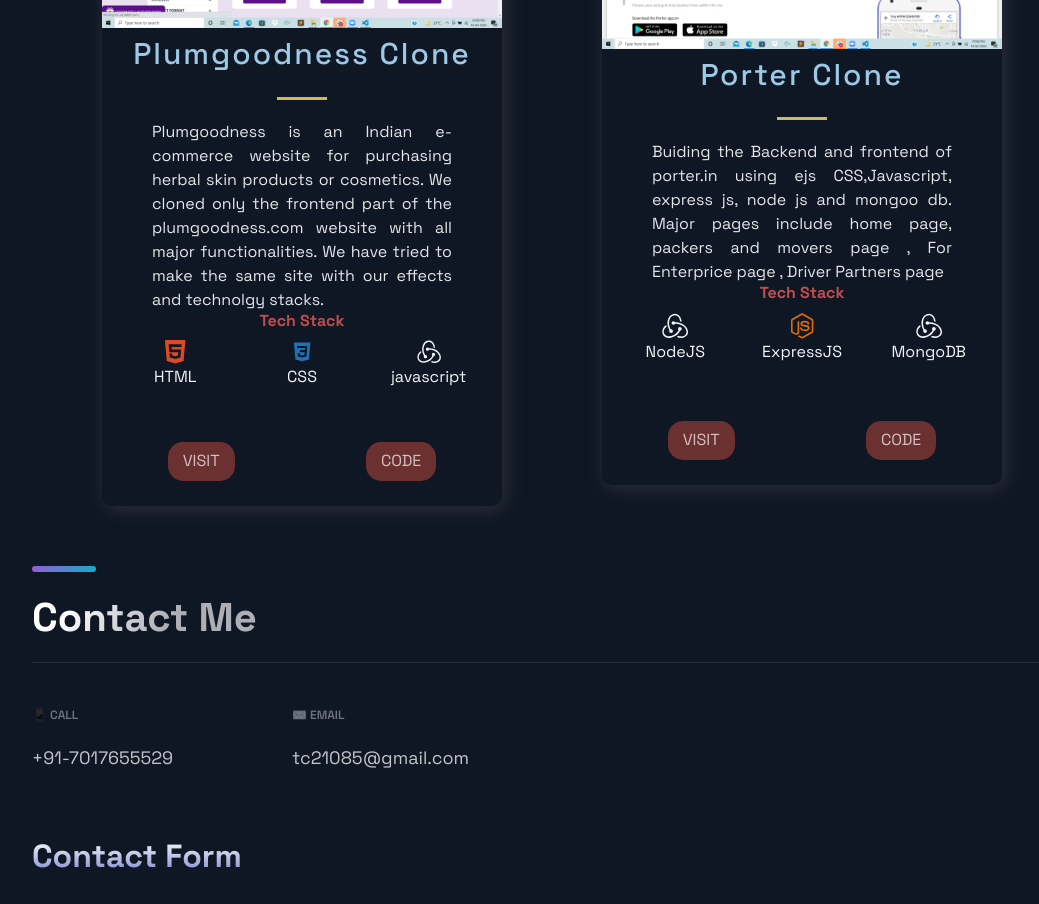
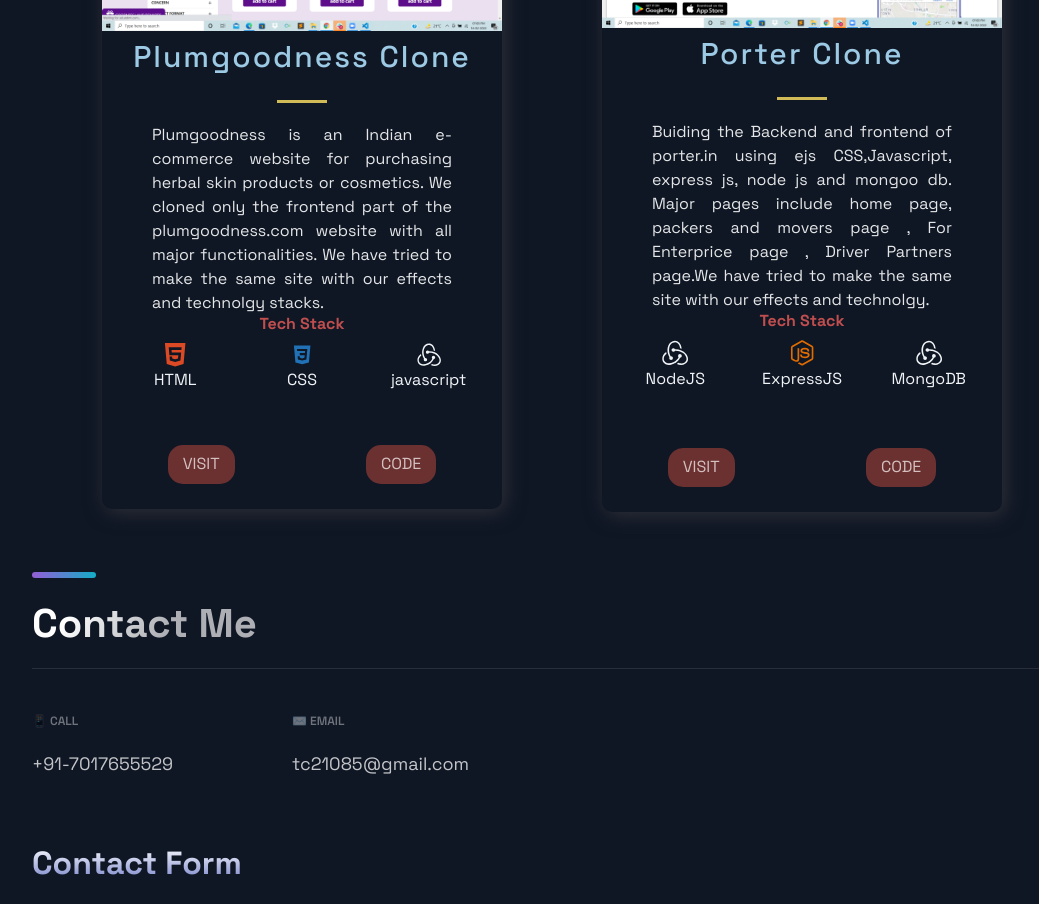
Before and after one commit to Tushar-chauhan198/tushar_portfolio, a Next.js app: page / in a window 1280 px wide. Shown: the part 1700-2604 px from the top of the page, without its empty margins (88-1127 px from the left). Built offline with nearby package versions, Linux system fonts and the light colour scheme.

Commit message:
Update constants.js

```diff
--- a/src/constants/constants.js
+++ b/src/constants/constants.js
@@ -12,7 +12,7 @@
   {
     title: "Porter Clone",
     description:
-      "Buiding the Backend and frontend of porter.in using ejs CSS,Javascript, express js, node js and mongoo db. Major pages include home page, packers and movers page , For Enterprice page , Driver Partners page",
+      "Buiding the Backend and frontend of porter.in using ejs CSS,Javascript, express js, node js and mongoo db. Major pages include home page, packers and movers page , For Enterprice page , Driver Partners page.We have tried to make the same site with our effects and technolgy.",
     image: "/images/2.png",
     tags: ["NodeJS", "ExpressJS", "MongoDB"],
     source: "https://github.com/Tushar-chauhan198/porterClone_Backend/tree/main/porterClone_Backend-main/porterClone_Backend-main",
```
